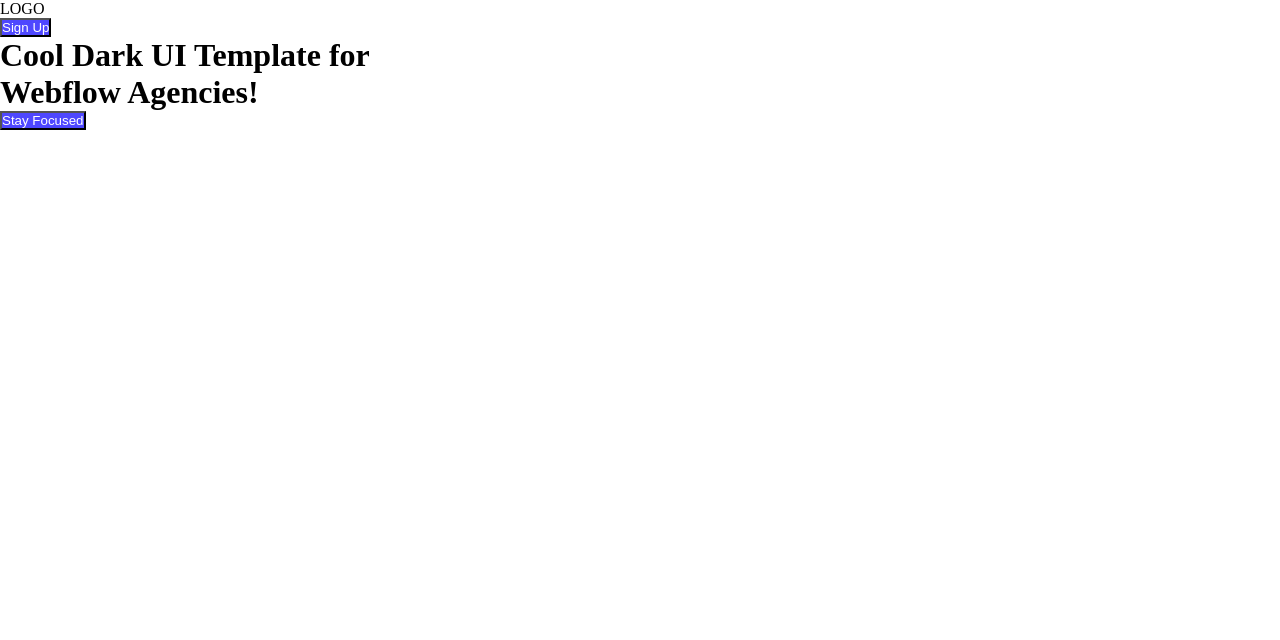
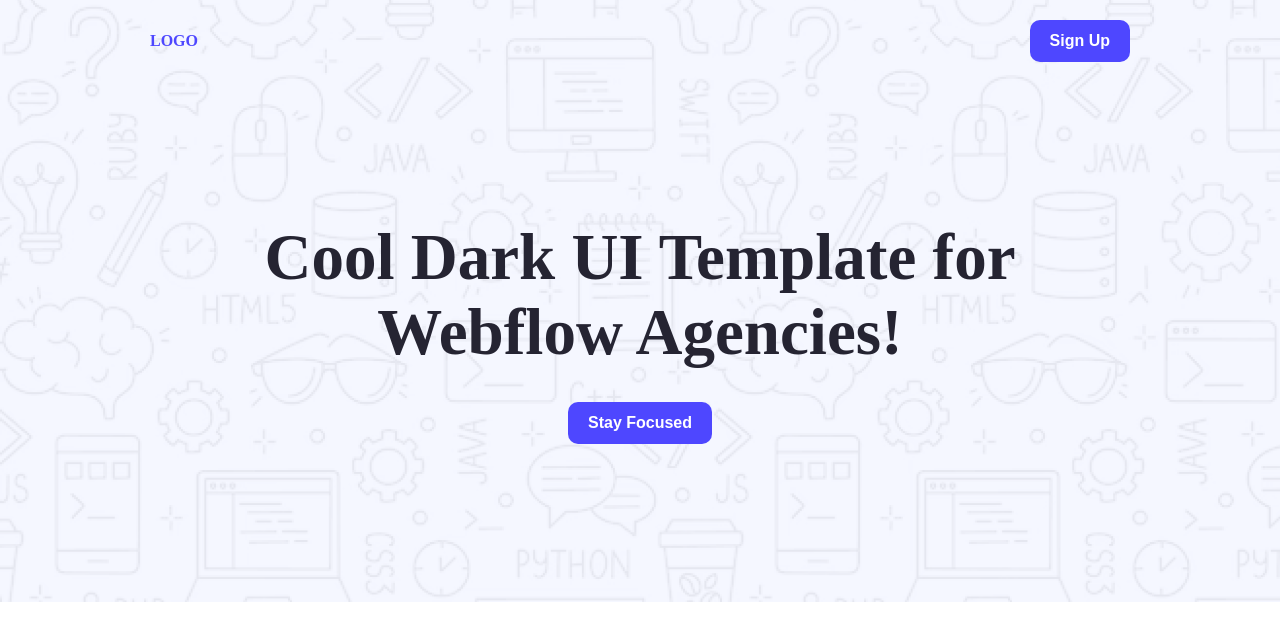
Before and after one commit to meraz149683/assaignment, a plain HTML site: page index.html in a window 1280 px wide. Drawn offline with Linux system fonts and the light colour scheme.

Commit message:
added navbar and hero section

```diff
--- a/index.html
+++ b/index.html
@@ -7,14 +7,16 @@
     <link rel="stylesheet" href="style/style.css">
 </head>
 <body>
+    <header class="header">
     <nav class="navbar">
         <div class="logo">LOGO</div>
         <button class="btn-primary">Sign Up</button>
     </nav>
-    <div>
-        <h1>Cool Dark UI Template for <br> Webflow Agencies!</h1>
+    <div class="hero">
+        <h1 class="hero-title">Cool Dark UI Template for <br> Webflow Agencies!</h1>
         <button class="btn-primary">Stay Focused</button>
     </div>
+    </header>
 
 </body>
 </html>
--- a/style/style.css
+++ b/style/style.css
@@ -6,4 +6,46 @@
 .btn-primary {
     background-color: #4E47FF;
     color: #FFFFFF;
+    border: none;
+    padding: 12px 20px;
+    border-radius: 10px;
+    cursor: pointer;
+    font-size: 16px;
+    font-weight: bold;
 }
+/* header section style */
+.header {
+    background-image: url('../Assets/Hero-bg.png');
+
+}
+
+
+
+
+/* navbar section style */
+.navbar {
+    display: flex;
+    justify-content: space-between;
+    align-items: center;
+    padding: 20PX 150px 0 150px;
+
+}
+.logo {
+    color: #4E47FF;
+    font-weight: bold;
+    font-size: 1.5 rem;
+}
+.hero {
+    display: flex;
+    align-items: center;
+    justify-content: center;
+    text-align: center;
+    gap: 2rem;
+    flex-direction: column;
+    padding: 158px 117px 158px 117px;
+}
+.hero-title {
+    color: #252432;
+    font-size: 65px;
+    font-weight: bold;
+}
```
Also changed, not shown: Assets/Hero-bg.png (added), Assets/avatar.png (added), Assets/icon-star.png (added), Assets/wc-big.png (added), Assets/wc-mini.png (added), ui/action.png (added), ui/banner.png (added), ui/footer.png (added), ui/newsletter.png (added), ui/productive_user.png (added), ui/review.png (added).
